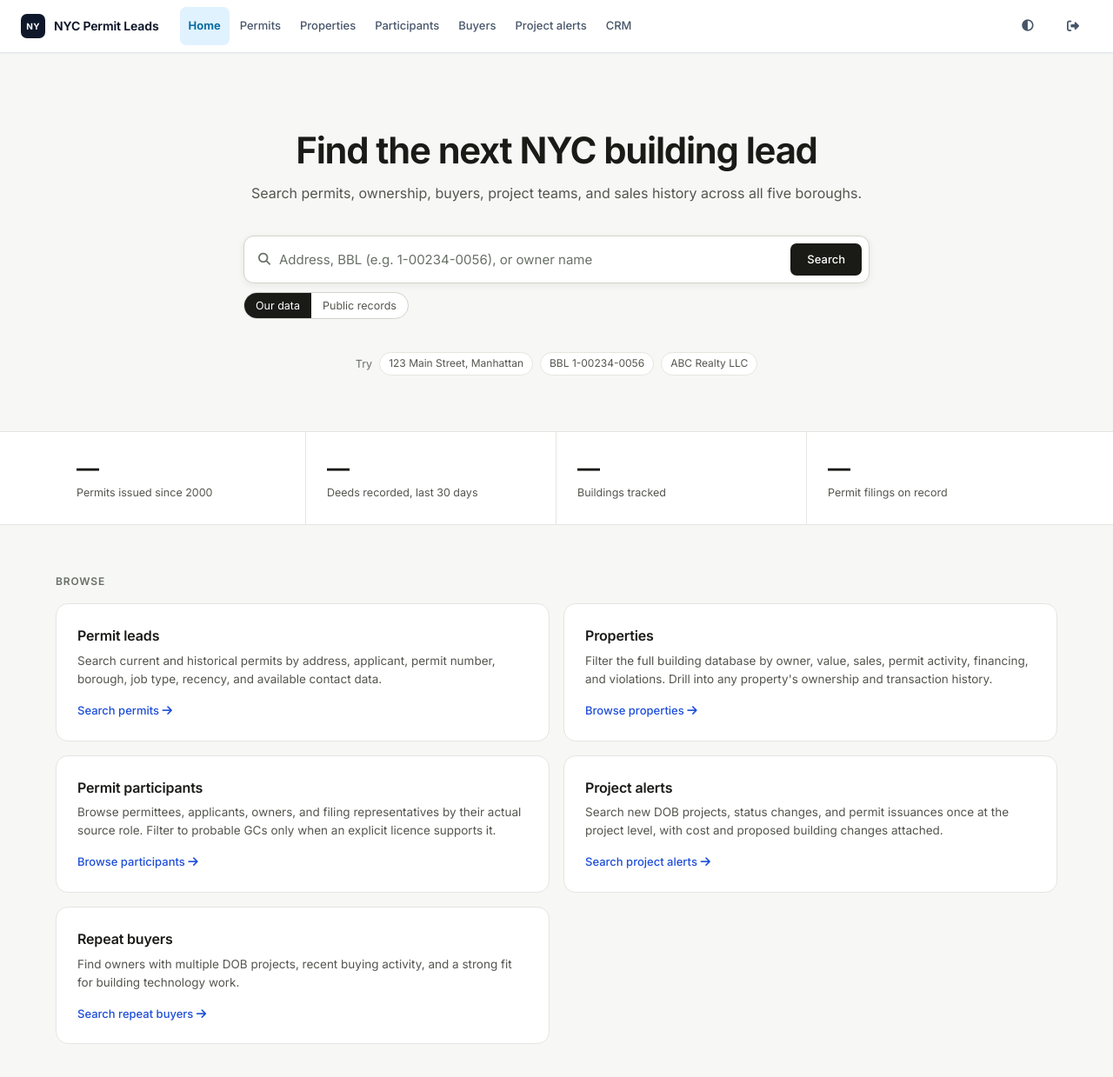
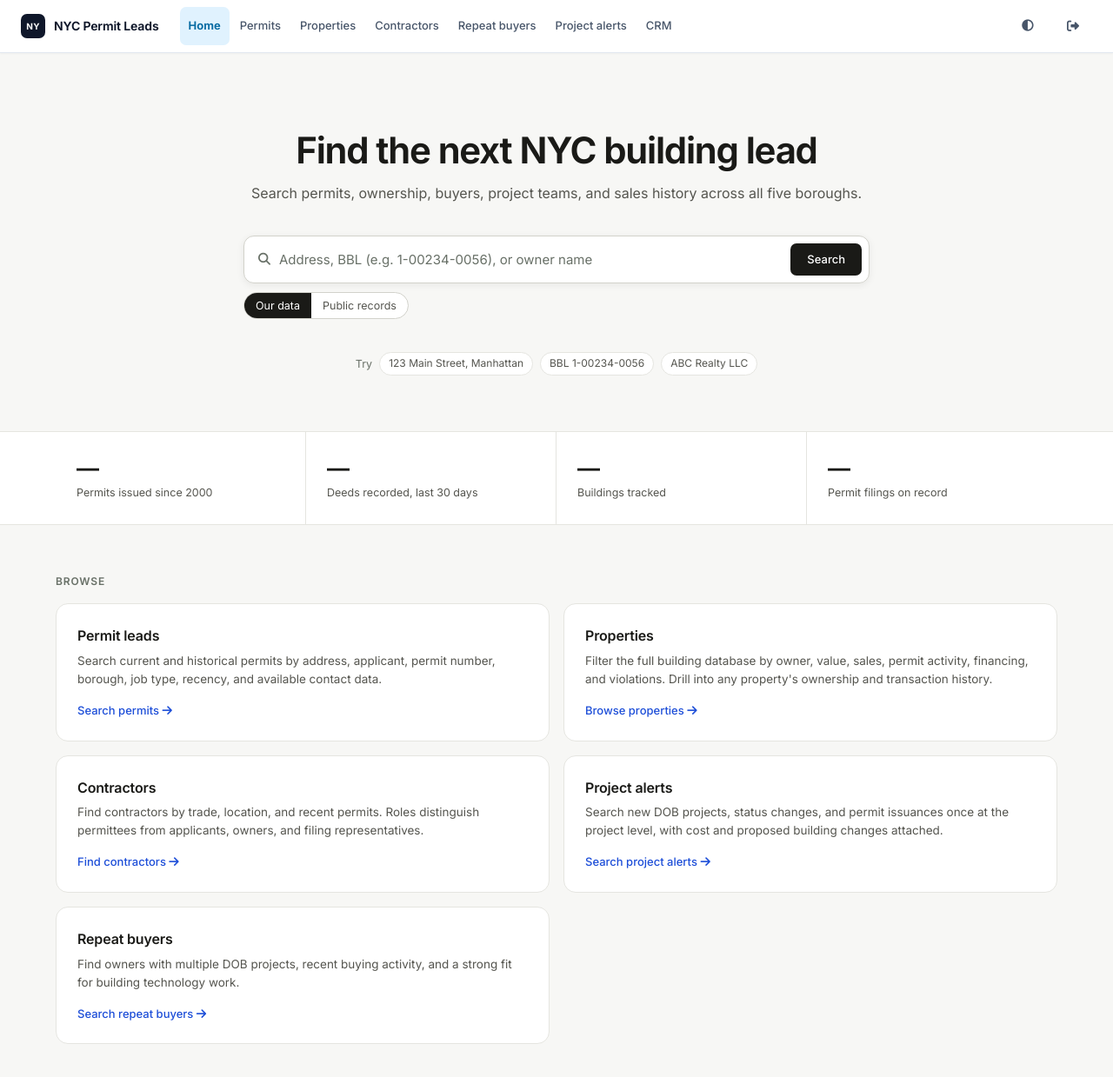
Before and after one commit to matthewmakh/NYC-DOB-permit-search-and-parse, a Python web app: template dashboard_html/templates/home.html in a window 1280 px wide. Shown: the top 1239 px of the page at 87% size. Run offline with Jinja, Linux system fonts and the light colour scheme; the template is opened without the code that fills it, so the values that code supplies are empty.

Commit message:
Clarify contractor and repeat buyer navigation labels

```diff
--- a/dashboard_html/templates/_site_nav.html
+++ b/dashboard_html/templates/_site_nav.html
@@ -18,8 +18,8 @@
     ('home', '/', 'Home'),
     ('permits', '/permits', 'Permits'),
     ('properties', '/properties', 'Properties'),
-    ('contractors', '/contractors', 'Participants'),
-    ('buyers', '/buyers', 'Buyers'),
+    ('contractors', '/contractors', 'Contractors'),
+    ('buyers', '/buyers', 'Repeat buyers'),
     ('alerts', '/alerts', 'Project alerts'),
     ('crm', '/crm', 'CRM')
 ] %}
--- a/dashboard_html/templates/contractor_profile.html
+++ b/dashboard_html/templates/contractor_profile.html
@@ -13,7 +13,7 @@
         <div class="dossier-head-inner">
             <div class="dossier-head-row">
                 <div class="dossier-title-block">
-                    <div class="dossier-crumbs"><a href="/contractors">&larr; Participant directory</a></div>
+                    <div class="dossier-crumbs"><a href="/contractors">&larr; Contractors</a></div>
                     <h1 id="contractorName">{{ contractor_name }}</h1>
                     <div class="dossier-chips">
                         <span class="id-chip accent mono" id="contractorLicense">License: Loading&hellip;</span>
--- a/dashboard_html/templates/home.html
+++ b/dashboard_html/templates/home.html
@@ -88,9 +88,9 @@
                     <span class="card-cta">Browse properties <i class="fas fa-arrow-right"></i></span>
                 </a>
                 <a href="/contractors" class="browse-card">
-                    <h3>Permit participants</h3>
-                    <p>Browse permittees, applicants, owners, and filing representatives by their actual source role. Filter to probable GCs only when an explicit licence supports it.</p>
-                    <span class="card-cta">Browse participants <i class="fas fa-arrow-right"></i></span>
+                    <h3>Contractors</h3>
+                    <p>Find contractors by trade, location, and recent permits. Roles distinguish permittees from applicants, owners, and filing representatives.</p>
+                    <span class="card-cta">Find contractors <i class="fas fa-arrow-right"></i></span>
                 </a>
                 <a href="/alerts" class="browse-card">
                     <h3>Project alerts</h3>
```
